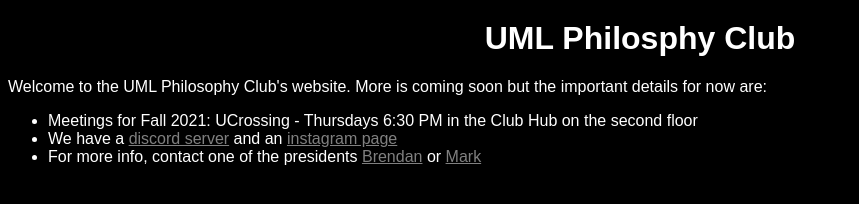
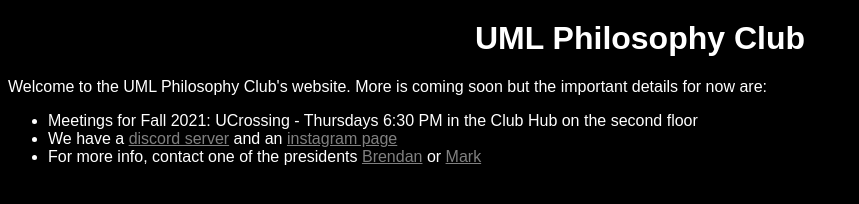
Before and after one commit to charliemirabile/philosophyclubwebsite, a website: page public/index.html in a window 1280 px wide. Shown: the whole page, without its empty margins (0-859 px from the left). Drawn offline with Linux system fonts and the light colour scheme.

Commit message:
fix typo, add title

```diff
--- a/public/index.html
+++ b/public/index.html
@@ -20,10 +20,13 @@
         color: lightgrey;
       }
     </style>
+    <title>
+      UML Philosophy Club
+    </title>
   </head>
   <body>
     <h1>
-      UML Philosphy Club
+      UML Philosophy Club
     </h1>
     <p>
       Welcome to the UML Philosophy Club's website. More is coming soon but the important details for now are:
```
